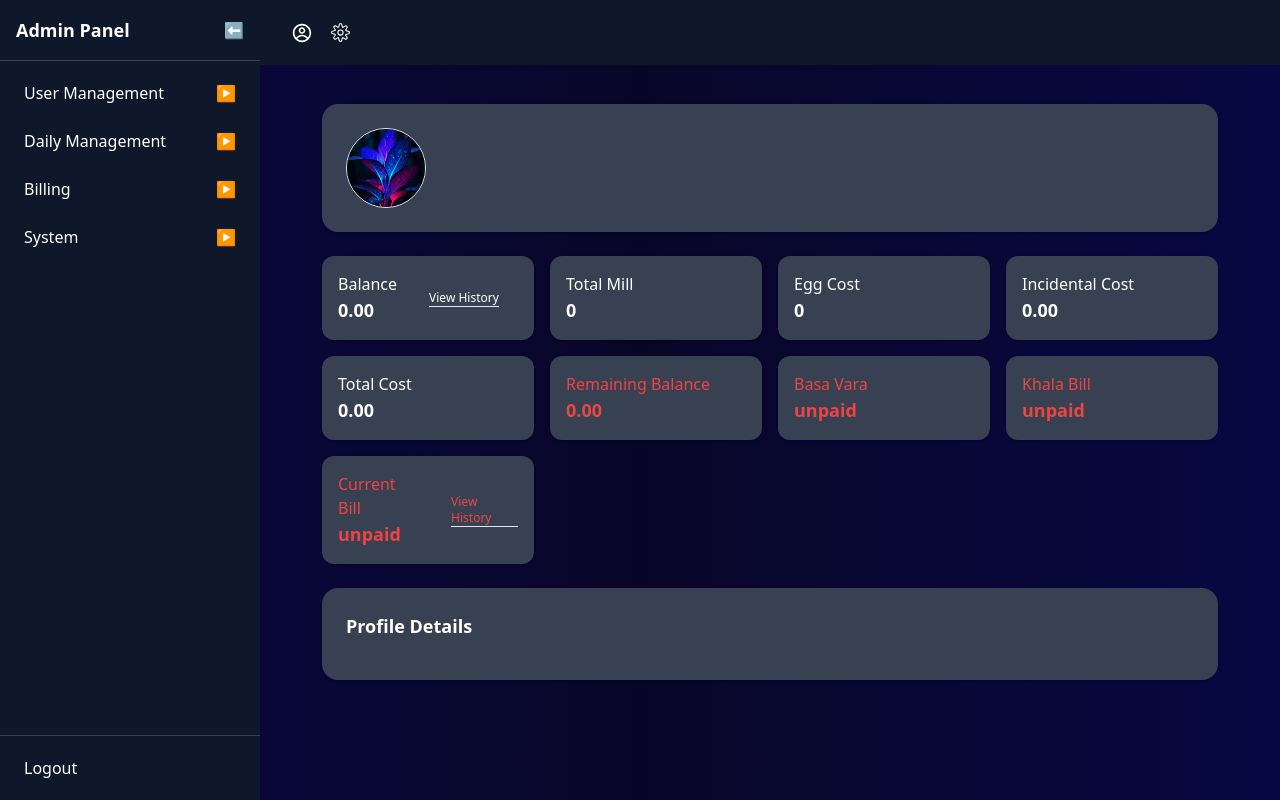
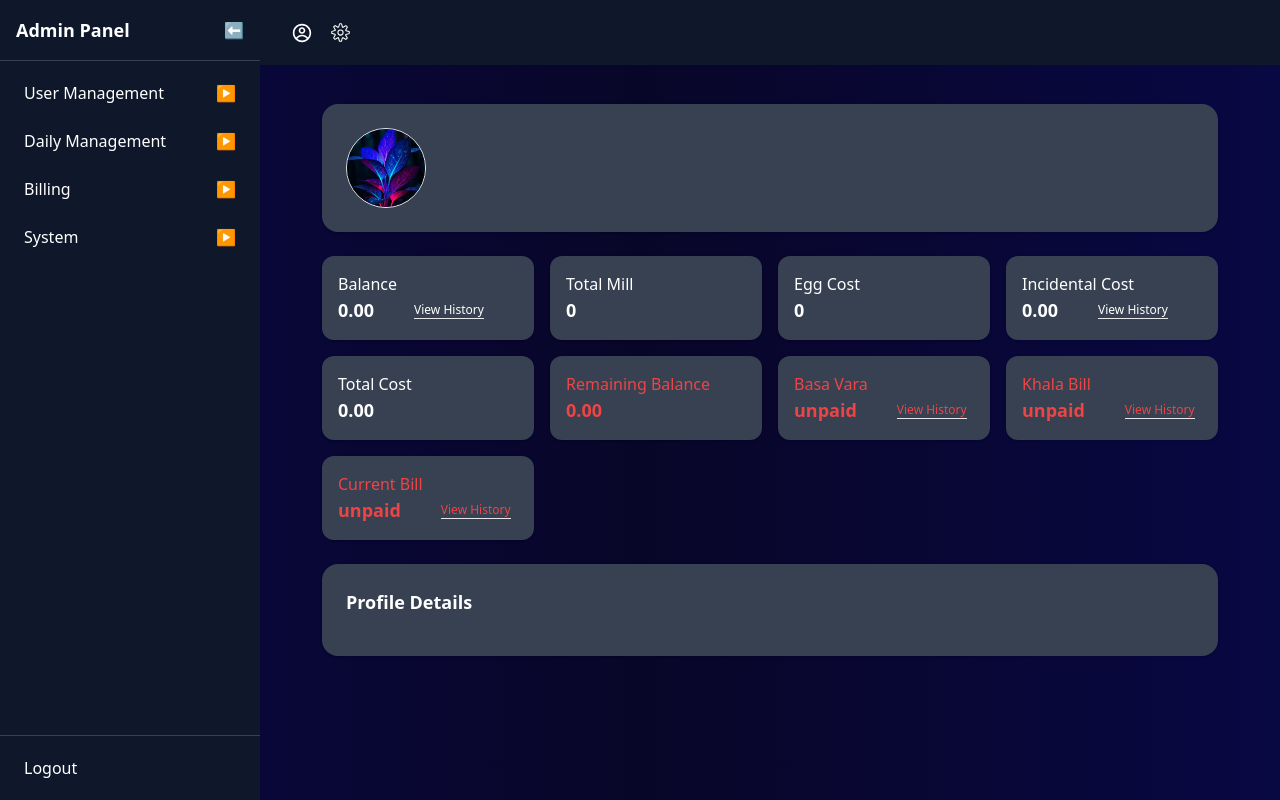
Before and after one commit to Rezowan6/client, a React (Vite) app: page /profile in a window 1280 px wide. Built offline with nearby package versions, Linux system fonts and the light colour scheme; no server answers; sample sign-in values are in the browser's storage.

Commit message:
update user dashboard and add user history page

```diff
--- a/src/components/card/DashboardCard.jsx
+++ b/src/components/card/DashboardCard.jsx
@@ -5,7 +5,7 @@ const DashboardCard = ({ ...data }) => {
   const { title, value, link, actionText, type, conditionalColor } = data || {};
   const content = (
     <div
-      className={`bg-gray-700 hover:bg-cyan-900 hover:scale-105 transition flex items-center gap-4 lg:gap-8 p-4 rounded-xl shadow ${
+      className={`bg-gray-700 hover:bg-cyan-900 hover:scale-105 transition  p-4 rounded-xl shadow ${
         conditionalColor === undefined
           ? ""
           : conditionalColor
@@ -13,16 +13,16 @@ const DashboardCard = ({ ...data }) => {
             : "text-red-500"
       }`}
     >
-      <div>
         <p>{title}</p>
+      <div className="flex items-center gap-6 lg:gap-10">
         <h3 className="text-lg font-bold">
           {type === "money" && typeof value === "number"
             ? value.toFixed(2)
             : value}
         </h3>
+      {actionText && <span className="text-xs border-b">{actionText}</span>}
       </div>
 
-      {actionText && <span className="text-xs border-b">{actionText}</span>}
     </div>
   );
 
--- /dev/null
+++ b/src/constants/tableColumns.js
@@ -0,0 +1,44 @@
+export const basaVaraColumns = [
+  {
+    key: "date",
+    label: "Date",
+    render: (item) => new Date(item.date).toLocaleDateString("en-BD"),
+  },
+  {
+    key: "basaVara",
+    label: "Balance",
+  },
+];
+
+export const currentBillColumns = [
+  {
+    key: "date",
+    label: "Date",
+    render: (item) => new Date(item.date).toLocaleDateString("en-BD"),
+  },
+  { key: "balance", label: "Balance" },
+];
+
+export const khalaBillColumns = [
+  {
+    key: "date",
+    label: "Date",
+    render: (item) => new Date(item.date).toLocaleDateString("en-BD"),
+  },
+  { key: "balance", label: "Balance" },
+];
+
+export const balanceColumns = [
+  { key: "day", label: "Day" },
+  { key: "balance", label: "Balance" },
+];
+
+export const incidantaExpensesColumns = [
+  {
+    key: "date",
+    label: "Date",
+    render: (item) => new Date(item.date).toLocaleDateString("en-BD"),
+  },
+  { key: "egg", label: "Egg" },
+  { key: "otherCost", label: "OtherCost" },
+];
--- /dev/null
+++ b/src/hooks/useUserBalance.js
@@ -0,0 +1,8 @@
+import { getUserBalance } from "../utils/balance/balance";
+import { getSafeUser } from "../utils/localStorage/localStorage";
+
+export const useUserBalance = (userBalance) => {
+  const { _id } = getSafeUser();
+
+  return getUserBalance(userBalance, _id);
+};
--- a/src/hooks/useUserDashboard.js
+++ b/src/hooks/useUserDashboard.js
@@ -1,13 +1,12 @@
-import { getLocalUser } from "../utils/localStorage/localStorage";
-import { useDashboardData } from './useDashboardData';
-import { useGetUsersBasaVaraQuery } from '../features/basavara/basaVaraApi';
-import { useGetKhalaBillQuery } from '../features/khalaBill/khalaBillApi';
-import { useGetCurrentBillQuery } from '../features/bills/currentBillsApi';
-
+import { useGetUsersBasaVaraQuery } from "../features/basavara/basaVaraApi";
+import { useGetCurrentBillQuery } from "../features/bills/currentBillsApi";
+import { useGetKhalaBillQuery } from "../features/khalaBill/khalaBillApi";
+import { getSafeUser } from "../utils/localStorage/localStorage";
+import { useDashboardData } from "./useDashboardData";
+import { useUserBalance } from "./useUserBalance";
 
 export const useUserDashboard = () => {
-  const user = getLocalUser() || {};
-  const { name = "", email = "", role = "", _id = "" } = user;
+  const { name = "", email = "", role = "", _id = "" } = getSafeUser();
 
   const { isLoading, users } = useDashboardData();
   const { data: usersBasaVara } = useGetUsersBasaVaraQuery();
@@ -17,14 +16,11 @@ export const useUserDashboard = () => {
   const userData =
     users?.usersData?.find((u) => String(u?.id) === String(_id)) || {};
 
-  const userBasaVara =
-    usersBasaVara?.data?.users?.find((u) => u?.userId === _id) || {};
+  const userBasaVara = useUserBalance(usersBasaVara) || {};
 
-  const khalaBill =
-    userKhalaBill?.data?.users?.find((u) => u?.userId === _id) || {};
+  const khalaBill = useUserBalance(userKhalaBill) || {};
 
-  const currentBill =
-    userCurrentBill?.data?.users?.find((u) => u?.userId === _id) || {};
+  const currentBill = useUserBalance(userCurrentBill) || {};
 
   const {
     balance = 0,
@@ -33,23 +29,29 @@ export const useUserDashboard = () => {
     expense = 0,
     totalMill = 0,
     totalMoney = 0,
-  } = userData;
+  } = userData || {};
 
-  const { isPaid: basaVaraBill = "unpaid" } = userBasaVara;
-  const { isPaid: khalaBillPaid = "unpaid" } = khalaBill;
-  const { isPaid: currentBillPaid = "unpaid" } = currentBill;
+  const { isPaid: basaVaraBill = "unpaid" } = userBasaVara || {};
+  const { isPaid: khalaBillPaid = "unpaid" } = khalaBill || {};
+  const { isPaid: currentBillPaid = "unpaid" } = currentBill || {};
 
   const dashboardCards = [
     {
       title: "Balance",
       value: totalMoney,
-      link: "/user/balance",
+      link: "/user/balance/history",
       actionText: "View History",
       type: "money",
     },
     { title: "Total Mill", value: totalMill },
     { title: "Egg Cost", value: eggCost },
-    { title: "Incidental Cost", value: incidentalCost, type: "money" },
+    {
+      title: "Incidental Cost",
+      value: incidentalCost,
+      link: "/user/incidantal/history",
+      actionText: "View History",
+      type: "money",
+    },
     { title: "Total Cost", value: expense, type: "money" },
     {
       title: "Remaining Balance",
@@ -60,17 +62,21 @@ export const useUserDashboard = () => {
     {
       title: "Basa Vara",
       value: basaVaraBill,
+      link: "/user/basaVara/history",
+      actionText: "View History",
       conditionalColor: basaVaraBill === "paid",
     },
     {
       title: "Khala Bill",
       value: khalaBillPaid,
+      link: "/user/khalaBill/history",
+      actionText: "View History",
       conditionalColor: khalaBillPaid === "paid",
     },
     {
       title: "Current Bill",
       value: currentBillPaid,
-      link: "/user/currentBill",
+      link: "/user/currentBill/history",
       actionText: "View History",
       type: "money",
       conditionalColor: currentBillPaid === "paid",
--- a/src/pages/user/UserBalance.jsx
+++ b/src/pages/userDataHistory/UserBalanceHistory.jsx
@@ -5,42 +5,35 @@ import Loading from "../../components/loading/Loding";
 import ReusableTable from "../../components/table/ReusableTable";
 import Title from "../../components/title/Title";
 import { useGetUsersBalanceQuery } from "../../features/balance/balanceApi";
-import { getLocalUser } from "../../utils/localStorage/localStorage";
+import { useUserBalance } from "../../hooks/useUserBalance";
+import { balanceColumns } from "../../constants/tableColumns";
 
-const UserBalance = () => {
+const UserBalanceHistory = () => {
   const navigate = useNavigate();
-  const user = getLocalUser();
-  const safeUser = user || {};
-  const { _id = "" } = safeUser;
 
   const { data: userBalance, isLoading } = useGetUsersBalanceQuery();
 
-  const balance =
-    userBalance?.data?.users?.find(
-      (user) => String(user?.userId) === String(_id),
-    ) || {};
+  const balance = useUserBalance(userBalance);
 
-  const { name, totalTk, dailyTk } = balance;
+  const { name="", totalTk=0, dailyTk=[] } = balance || {};
 
-  const columns = [
-    { key: "day", label: "Day" },
-    { key: "balance", label: "Balance" },
-  ];
+  const columns = balanceColumns
 
   if (isLoading) return <Loading />;
   return (
     <>
       <div className="pb-4 flex flex-col justify-between items-center sm:flex-row">
         <Title title={`Name: ${name}`} />
-        <Button
-          text="Go Back   "
-          onclickHandle={() => navigate("/profile")}
-        />
+        <Button text="Go Back   " onclickHandle={() => navigate("/profile")} />
       </div>
       <Title title={`Total: ${totalTk}`} />
-      <ReusableTable columns={columns} data={dailyTk || []} tableAction={false} />
+      <ReusableTable
+        columns={columns}
+        data={dailyTk || []}
+        tableAction={false}
+      />
     </>
   );
 };
 
-export default UserBalance;
+export default UserBalanceHistory;
--- /dev/null
+++ b/src/pages/userDataHistory/UserBasaVaraHistory.jsx
@@ -0,0 +1,38 @@
+import { useNavigate } from "react-router-dom";
+
+import Button from "../../components/Button/Button";
+import Loading from "../../components/loading/Loding";
+import ReusableTable from "../../components/table/ReusableTable";
+import Title from "../../components/title/Title";
+import { useGetUsersBasaVaraHistoryQuery } from "../../features/basavara/basaVaraApi";
+import { useUserBalance } from "./../../hooks/useUserBalance";
+import { basaVaraColumns } from './../../constants/tableColumns';
+
+const UserBasaVaraHistory = () => {
+  const navigate = useNavigate();
+
+  const { data: userBalance, isLoading } = useGetUsersBasaVaraHistoryQuery();
+
+  const balance = useUserBalance(userBalance);
+  const { name="", totalBasaVara=0, basaVaraList=[] } = balance || {};
+
+  const columns = basaVaraColumns;
+
+  if (isLoading) return <Loading />;
+  return (
+    <>
+      <div className="pb-4 flex flex-col justify-between items-center sm:flex-row">
+        <Title title={`Name: ${name}`} />
+        <Button text="Go Back   " onclickHandle={() => navigate("/profile")} />
+      </div>
+      <Title title={`Total: ${totalBasaVara}`} />
+      <ReusableTable
+        columns={columns}
+        data={basaVaraList || []}
+        tableAction={false}
+      />
+    </>
+  );
+};
+
+export default UserBasaVaraHistory;
--- a/src/pages/user/UserCurrentBill.jsx
+++ b/src/pages/userDataHistory/UserCurrentBillHistory.jsx
@@ -4,27 +4,23 @@ import Button from "../../components/Button/Button";
 import Loading from "../../components/loading/Loding";
 import ReusableTable from "../../components/table/ReusableTable";
 import Title from "../../components/title/Title";
+import { currentBillColumns } from "../../constants/tableColumns";
 import { useGetCurrentBillHistoryQuery } from "../../features/bills/currentBillsApi";
-import { getLocalUser } from './../../utils/localStorage/localStorage';
+import { useUserBalance } from "../../hooks/useUserBalance";
 
-const UserCurrentBill = () => {
+const UserCurrentBillHistory = () => {
   const navigate = useNavigate();
-  const user = getLocalUser();
-  const safeUser = user || {};
-  const { _id = "" } = safeUser;
 
-  const { data: userBill, isLoading } = useGetCurrentBillHistoryQuery();
+  const { data: userBalance, isLoading } = useGetCurrentBillHistoryQuery();
+  const balance = useUserBalance(userBalance);
 
-  const balance =
-    userBill?.data?.users?.find(
-      (user) => String(user?.userId) === String(_id),
-    ) || {};
-  const { name="", totalCurrentBill=0, currentBillList=[] } = balance || {};
+  const {
+    name = "",
+    totalCurrentBill = 0,
+    currentBillList = [],
+  } = balance || {};
 
-  const columns = [
-    { key: "date", label: "Date", render: (item) => new Date(item.date).toLocaleDateString("en-BD",) },
-    { key: "balance", label: "Balance" },
-  ];
+  const columns = currentBillColumns;
 
   if (isLoading) return <Loading />;
   return (
@@ -43,4 +39,4 @@ const UserCurrentBill = () => {
   );
 };
 
-export default UserCurrentBill;
+export default UserCurrentBillHistory;
--- /dev/null
+++ b/src/pages/userDataHistory/UserIncidantalHistory.jsx
@@ -0,0 +1,46 @@
+import { useNavigate } from "react-router-dom";
+
+import Button from "../../components/Button/Button";
+import Loading from "../../components/loading/Loding";
+import ReusableTable from "../../components/table/ReusableTable";
+import Title from "../../components/title/Title";
+import { incidantaExpensesColumns } from "../../constants/tableColumns";
+import { useGetUsersIncidentalExpensesQuery } from "../../features/incidentalExpenses/incidentalExpensesApi";
+import { useUserBalance } from "../../hooks/useUserBalance";
+
+const UserIncidantalHistory = () => {
+  const navigate = useNavigate();
+
+  const { data: userBalance, isLoading } = useGetUsersIncidentalExpensesQuery();
+  const balance = useUserBalance(userBalance);
+
+  const {
+    name = "",
+    totalEgg = 0,
+    totalOtherCost = 0,
+    dailyData = [],
+  } = balance || {};
+
+  const columns = incidantaExpensesColumns;
+
+  if (isLoading) return <Loading />;
+  return (
+    <>
+      <div className="pb-4 flex flex-col justify-between items-center sm:flex-row">
+        <Title title={`Name: ${name}`} />
+        <Button text="Go Back   " onclickHandle={() => navigate("/profile")} />
+      </div>
+      <div className="flex justify-evenly items-center">
+        <Title title={`Total cost: ${totalOtherCost}`} />
+        <Title title={`Total Egg: ${totalEgg}`} />
+      </div>
+      <ReusableTable
+        columns={columns}
+        data={dailyData || []}
+        tableAction={false}
+      />
+    </>
+  );
+};
+
+export default UserIncidantalHistory;
--- /dev/null
+++ b/src/pages/userDataHistory/UserKhalaBillHistory.jsx
@@ -0,0 +1,42 @@
+import { useNavigate } from "react-router-dom";
+
+import Button from "../../components/Button/Button";
+import Loading from "../../components/loading/Loding";
+import ReusableTable from "../../components/table/ReusableTable";
+import Title from "../../components/title/Title";
+import { khalaBillColumns } from "../../constants/tableColumns";
+import { useUserBalance } from "../../hooks/useUserBalance";
+import { useGetKhalaBillHistoryQuery } from "../../features/khalaBill/khalaBillApi";
+
+const UserKhalaBillHistory = () => {
+  const navigate = useNavigate();
+
+  const { data: userBalance, isLoading } = useGetKhalaBillHistoryQuery();
+  const balance = useUserBalance(userBalance);
+
+  const {
+    name = "",
+    totalKhalaBill = 0,
+    khalaBillList = [],
+  } = balance || {};
+
+  const columns = khalaBillColumns;
+
+  if (isLoading) return <Loading />;
+  return (
+    <>
+      <div className="pb-4 flex flex-col justify-between items-center sm:flex-row">
+        <Title title={`Name: ${name}`} />
+        <Button text="Go Back   " onclickHandle={() => navigate("/profile")} />
+      </div>
+      <Title title={`Total: ${totalKhalaBill}`} />
+      <ReusableTable
+        columns={columns}
+        data={khalaBillList || []}
+        tableAction={false}
+      />
+    </>
+  );
+};
+
+export default UserKhalaBillHistory;
--- a/src/routers/AppRoutes.jsx
+++ b/src/routers/AppRoutes.jsx
@@ -31,11 +31,14 @@ import BasaVara from "../pages/masMalik/BasaVara";
 import AdminTransfer from "../pages/admin/AdminTransfer";
 import MakeSubAdminMessMalik from "../pages/admin/MakeSubAdminMessMalik";
 import SetPassword from "../pages/auth/SetPassword";
-import UserBalance from "../pages/user/UserBalance";
-import UserCurrentBill from "../pages/user/UserCurrentBill";
+import UserBalanceHistory from './../pages/userDataHistory/UserBalanceHistory';
+import UserCurrentBillHistory from './../pages/userDataHistory/UserCurrentBillHistory';
 import AdminRoute from "./AdminRoute";
 import ProtectedRoute from "./ProtectedRoute";
 import PublicRoute from "./PublicRoute";
+import UserKhalaBillHistory from './../pages/userDataHistory/UserKhalaBillHistory';
+import UserBasaVaraHistory from "../pages/userDataHistory/UserBasaVaraHistory";
+import UserIncidantalHistory from './../pages/userDataHistory/UserIncidantalHistory';
 
 const AppRoutes = () => {
   return (
@@ -52,8 +55,11 @@ const AppRoutes = () => {
       {/*  Protected Routes (All logged-in users) */}
       <Route element={<ProtectedRoute />}>
         <Route element={<MainLayout />}>
-          <Route path="/user/balance" element={<UserBalance />} />
-          <Route path="/user/currentBill" element={<UserCurrentBill />} />
+          <Route path="/user/balance/history" element={<UserBalanceHistory />} />
+          <Route path="/user/currentBill/history" element={<UserCurrentBillHistory />} />
+          <Route path="/user/khalaBill/history" element={<UserKhalaBillHistory />} />
+          <Route path="/user/basaVara/history" element={<UserBasaVaraHistory />} />
+          <Route path="/user/incidantal/history" element={<UserIncidantalHistory />} />
           <Route path="/profile" element={<UserDashboard />} />
           <Route path="/create-users" element={<CreateUser />} />
           <Route path="/get-users" element={<UserList />} />
--- /dev/null
+++ b/src/utils/balance/balance.js
@@ -0,0 +1,7 @@
+export const getUserBalance = (data, userId) => {
+  return (
+    data?.data?.users?.find(
+      (u) => String(u?.userId) === String(userId)
+    ) || null
+  );
+};
--- a/src/utils/localStorage/localStorage.js
+++ b/src/utils/localStorage/localStorage.js
@@ -6,9 +6,22 @@ export const getLocalUser = () => {
   try {
     return JSON.parse(storedUser);
   } catch (error) {
-    console.log(error)
+    console.log(error);
     console.log("Invalid user in localStorage");
     localStorage.removeItem("user");
     return null;
   }
 };
+
+export const getSafeUser = () => {
+  const user = getLocalUser();
+
+  return {
+    _id: user?._id || "",
+    name: user?.name || "",
+    email: user?.email || "",
+    role: user?.role || "",
+    admin: user?.admin || null,
+    raw: user || {},
+  };
+};
```
